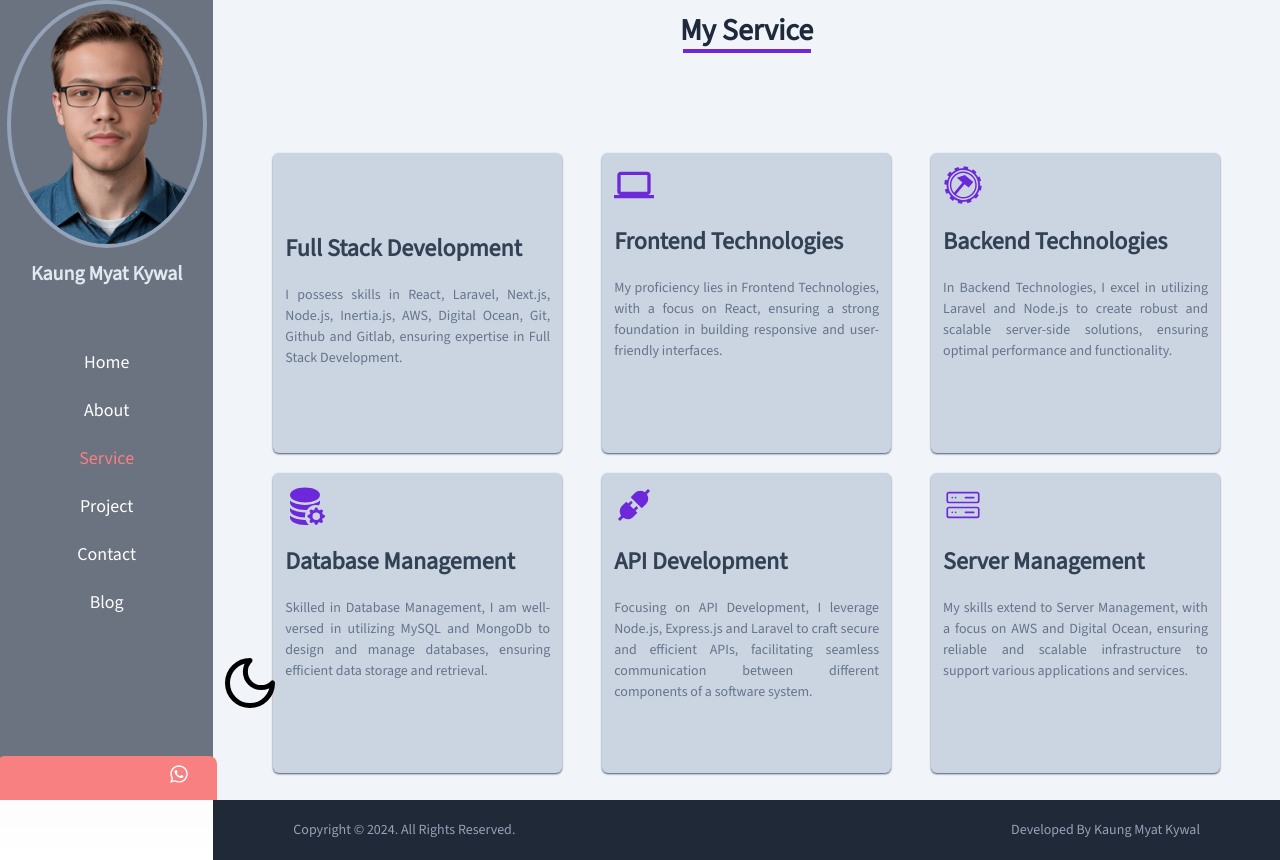
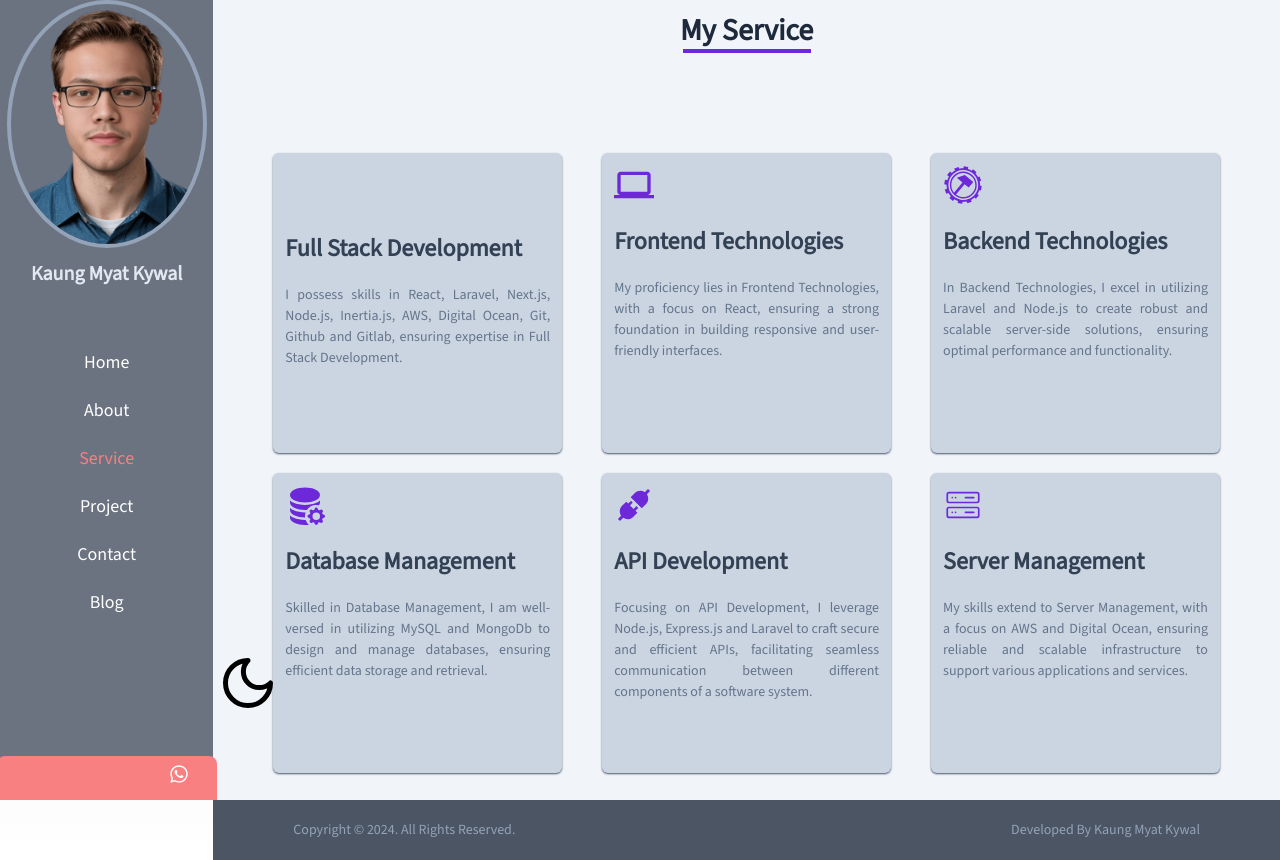
Before and after one commit to Nolan332933/NolanDev, a Next.js app: page /service in a window 1280 px wide. Built offline with nearby package versions, Linux system fonts and the light colour scheme; some icons are missing.

Commit message:
fix light-mode darek-mode button position

```diff
--- /dev/null
+++ b/app/HomeContent.js
@@ -0,0 +1,28 @@
+"use client";
+import MobileNavbar from "./componets/MobileNavbar";
+import Sidebar from "./componets/Sidebar";
+import HomePage from "./componets/home/HomePage";
+import Footer from "./componets/parts/Footer";
+import ScrollUpButton from "./utlis/ScrollUpButton";
+
+export default function HomeContent() {
+    return (
+      <div>
+        <div className="flex min-h-screen relative">
+          <div className="md:w-2/6 lg:w-1/6 bg-violet-700 hidden md:block z-100">
+            <Sidebar />
+          </div>
+
+
+          <div className="w-full content md:w-4/6 lg:w-5/6 bg-slate-200 overflow-hidden">
+
+            {/* Mobile Navbar */}
+            <MobileNavbar />
+            <HomePage />
+            <ScrollUpButton />
+            <Footer />
+          </div>
+        </div>
+      </div>
+    );
+  }
--- a/app/componets/about/About.jsx
+++ b/app/componets/about/About.jsx
@@ -81,7 +81,8 @@ const About = () => {
                   developer. From teaching web development assignments at MST
                   University to making significant contributions to web
                   application development at Myanmar ICT Solutions Co. Ltd. for
-                  two and a half-year, I've
+                  two and a half-year, I've been fortunate to pursue my passion
+                  and make meaningful impacts in the field.
                 </p>
               </div>
               <div data-aos="flip-up" className="lg:w-1/2">
@@ -100,9 +101,8 @@ const About = () => {
               className="text-slate-500 leading-loose text-justify md:ms-3"
             >
               {" "}
-              been fortunate to pursue my passion and make meaningful impacts in
-              the field. Recently, I joined TechBiz Co. Ltd., further expanding my
-              expertise in Laravel and React development. I passed NCC level 4
+              Recently, I joined TechBiz Co. Ltd., further expanding my
+              expertise in C# and React development. I passed NCC level 4
               education during my worktime, and I'm currently attending NCC
               level 5 to deepen my knowledge and skills in web development. I am
               deeply interested in the intersection of technology and
--- a/app/componets/contact/ContactForm.jsx
+++ b/app/componets/contact/ContactForm.jsx
@@ -62,7 +62,7 @@ const ContactForm = () => {
                 name="name"
                 placeholder="Name"
                 value={form.name}
-                className="p-3 border-2 border-slate-300 rounded-md w-full focus:border-violet-700 text-slate-700 placeholder:text-violet-400"
+                className="p-3 border-2 border-slate-300 dark:border-gray-400  dark:bg-gray-500 rounded-md w-full focus:border-violet-700 text-slate-700 placeholder:text-red-400"
                 required
                 onChange={handleChange}
               />
@@ -73,7 +73,7 @@ const ContactForm = () => {
                 name="email"
                 placeholder="Email"
                 value={form.email}
-                className="p-3 border-2 border-slate-300 rounded-md w-full text-slate-700 placeholder:text-violet-400"
+                className="p-3 border-2 border-slate-300 dark:bg-gray-500 dark:border-gray-400 rounded-md w-full text-slate-700 placeholder:text-red-400"
                 required
                 onChange={handleChange}
               />
@@ -85,7 +85,7 @@ const ContactForm = () => {
               rows="5"
               placeholder="Tell me more about your needs..."
               value={form.message}
-              className="w-full mt-5 rounded-md border-2 border-slate-300 placeholder:text-violet-400 text-slate-700"
+              className="w-full mt-5 rounded-md border-2 dark:bg-gray-500 border-slate-300 dark:border-gray-400 placeholder:text-red-400 text-slate-700"
               required
               onChange={handleChange}
             />
--- a/app/componets/contact/Freelancer.jsx
+++ b/app/componets/contact/Freelancer.jsx
@@ -2,7 +2,7 @@ import React from "react";
 
 const Freelancer = () => {
   return (
-    <div className="text-slate-300">
+    <div className="text-red-300 dark:text-red-400">
       <div className="flex flex-wrap">
         <a href="https://www.freelancer.com/affiliates/email/78227726/">
           <img
@@ -19,10 +19,10 @@ const Freelancer = () => {
         </a>
         <div style={{ minHeight: 40 }}>
           <a
-            style={{ textDecoration: "underline", fontWeight: "bold" }}
+            style={{ fontWeight: "bold" }}
             href="https://www.freelancer.com/affiliates/email/78227726/"
           >
-            KaungMyatKywal
+            Kaung Myat Kywal
           </a>
           <p
             style={{
--- a/app/componets/parts/Footer.jsx
+++ b/app/componets/parts/Footer.jsx
@@ -2,7 +2,7 @@ import React from 'react'
 
 const Footer = () => {
   return (
-    <div className='py-5 bg-gray-800'>
+    <div className='py-5 bg-gray-600 dark:bg-gray-800'>
         <div className='flex justify-between mx-5 md:mx-20'>
             <div>
                 <p className='text-slate-400 text-sm'> Copyright © 2024. All Rights Reserved. </p>
--- a/app/componets/project/Project.jsx
+++ b/app/componets/project/Project.jsx
@@ -5,7 +5,6 @@ import data from "../../../public/data/project";
 import ProjectItem from "./ProjectItem";
 import { usePathname } from "next/navigation";
 import Button from "../../../app/utlis/Button";
-import ThemeToggle from "../../../components/ThemeToggle";
 
 
 const Project = () => {
@@ -49,17 +48,14 @@ const Project = () => {
   }, [paginationState.currentPage])
 
   return (
-    <div className="mt-10 min-h-screen bg-slate-100 text-black dark:bg-gray-800 dark:text-white">
+    <div className="my-10 min-h-screen bg-slate-100 text-black dark:bg-gray-800 dark:text-white">
         {/* title  */}
         <Title title="My Work"/>
-          {/* <div className="fixed bottom-12 right-50 z-30">
-            <ThemeToggle />
-          </div> */}
         <div className="flex flex-col">
           {/* project items  */}
           <div className="flex flex-wrap justify-between mt-10 mx-2 md:mx-20">
             {data
-              .slice(paginationState.start, home ? 6 : paginationState.end)
+              .slice(paginationState.start, home ? 9 : paginationState.end)
               .map((item, index) => (
                 <ProjectItem key={item.id} item={item} index={index} />
               ))}
--- a/app/globals.css
+++ b/app/globals.css
@@ -29,101 +29,19 @@
 .theme-toggle {
   position: fixed;
   bottom: 80px;
-  left: 16px;
+  left: 17%;
   z-index: 30;
 }
 
-@media (min-width: 768px) {
+@media (min-width: 375px) and (max-width: 760px) {
   .theme-toggle {
-    left: 260px;
+    left: 5%;
   }
 }
 
-@media (min-width: 820px) {
+@media (min-width: 768px) and (max-width: 1023px) {
   .theme-toggle {
-    left: 280px;
-  }
-}
-
-@media (min-width: 853px) {
-  .theme-toggle {
-    left: 290px;
-  }
-}
-
-@media (min-width: 896px) {
-  .theme-toggle {
-    left: 300px;
-  }
-}
-@media (min-width: 914px) {
-  .theme-toggle {
-    left: 305px;
-  }
-}
-@media (min-width: 932px) {
-  .theme-toggle {
-    left: 310px;
-  }
-}
-
-@media (min-width: 1024px) {
-  .theme-toggle {
-    left: 180px;
-  }
-}
-
-@media (min-width: 1160px) {
-  .theme-toggle {
-    left: 200px;
-  }
-}
-
-@media (min-width: 1180px) {
-  .theme-toggle {
-    left: 200px;
-  }
-}
-
-@media (min-width: 1280px) {
-  .theme-toggle {
-    left: 220px;
-  }
-}
-
-@media (min-width: 1366px) {
-  .theme-toggle {
-    left: 230px;
-  }
-}
-
-@media (min-width: 1422px) {
-  .theme-toggle {
-    left: 240px;
-  }
-}
-
-@media (min-width: 1536px) {
-  .theme-toggle {
-    left: 440px;
-  }
-}
-
-@media (min-width: 1600px) {
-  .theme-toggle {
-    left: 270px;
-  }
-}
-
-@media (min-width: 1706.67px) {
-  .theme-toggle {
-    left: 285px;
-  }
-}
-
-@media (min-width: 1910px) {
-  .theme-toggle {
-    left: 320px;
+    left: 34%;
   }
 }
 
--- a/app/page.js
+++ b/app/page.js
@@ -1,13 +1,9 @@
-import MobileNavbar from "./componets/MobileNavbar";
-import Sidebar from "./componets/Sidebar";
-import HomePage from "./componets/home/HomePage";
-import Footer from "./componets/parts/Footer";
-import ScrollUpButton from "./utlis/ScrollUpButton";
-
+// app/page.js
+import HomeContent from "./HomeContent";
 
 export const metadata = {
   title: "Kaung Myat Kywal - Home",
-  description: "Home Page of kaung myat kywal portfolio",
+  description: "Home Page of Kaung Myat Kywal portfolio",
   generator: "Next.js",
   applicationName: "Kaung Myat Kywal's Portfolio",
   referrer: "origin-when-cross-origin",
@@ -39,21 +35,5 @@ export const metadata = {
 };
 
 export default function Home() {
-  return (
-    <div>
-      <div className="flex min-h-screen relative">
-
-        <div className="md:w-2/6 lg:w-1/6 bg-violet-700 hidden md:block z-100">
-          <Sidebar />
-        </div>
-        <div className="w-full content md:w-4/6 lg:w-5/6 bg-slate-200 overflow-hidden">
-          {/* Mobile Navbar  */}
-          <MobileNavbar />
-          <HomePage />
-          <ScrollUpButton />
-          <Footer />
-        </div>
-      </div>
-    </div>
-  );
+  return <HomeContent />;
 }
--- a/public/data/education.json
+++ b/public/data/education.json
@@ -9,7 +9,7 @@
         "id" : 2,
         "year" : "2017 - 2019",
         "title" : "Bachelor Degree of Technology University Hmawbi (Myanmar)",
-        "description" : "I pursued Civil Engineering at Technology University Hmawbi, reaching the third year. Unfortunately, due to political unrest in my country, I was unable to obtain my degree."
+        "description" : "Back in the days i used to be a Civil Engineering Student at Technology University Hmawbi, reaching the third year. Unfortunately, due to Covid-19 pademic and political unrest in my country, I was unable to obtain my degree. Yet I must thank the pademic for bringing me time that I can find out what I wanted to do with my life."
     },
     {
         "id" : 3,
```
Also changed, not shown: app/componets/contact/Contact.jsx (+8 -8 lines), app/layout.js (+3 -4 lines).
